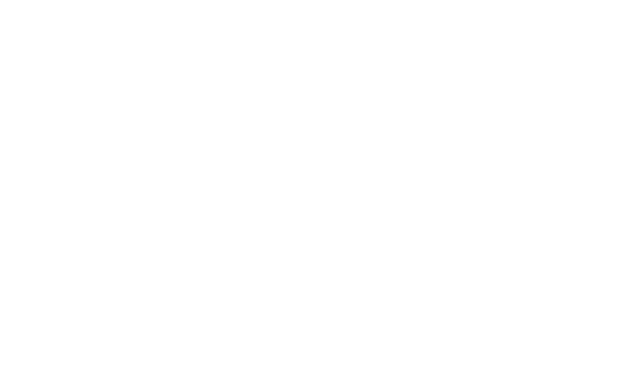
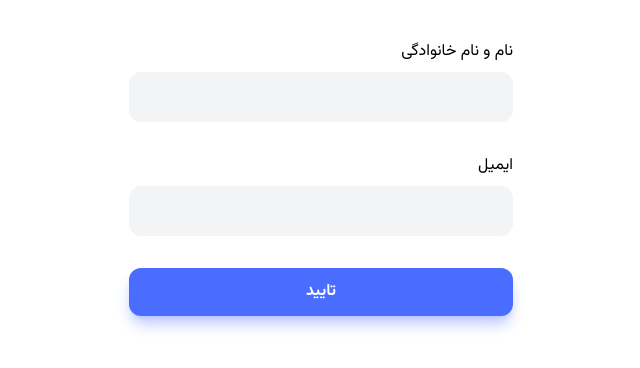
Before and after one commit to amirShirany/Freelancering_App, a React (Vite) app: page /complete-profile in a window 1280 px wide. Before the commit this address had no page. Shown: the top 368 px of the page, without its empty margins (389-1029 px from the left). Built offline with nearby package versions, Linux system fonts and the light colour scheme.

Commit message:
Add : CompleteProfileForm

```diff
--- a/src/App.jsx
+++ b/src/App.jsx
@@ -1,7 +1,8 @@
 import { Routes, Route } from "react-router-dom"
-import Auth from "./pages/auth"
 import { QueryClient, QueryClientProvider } from "@tanstack/react-query"
 import { Toaster } from "react-hot-toast"
+import Auth from "./pages/auth"
+import CompleteProfile from "./pages/CompleteProfile"
 
 //? Create a new instance of QueryClient
 const queryClient = new QueryClient()
@@ -13,6 +14,7 @@
       <div className="container xl:max-w-7xl">
         <Routes>
           <Route path="/auth" element={<Auth />} />
+          <Route path="/complete-profile" element={<CompleteProfile />} />
         </Routes>
       </div>
     </QueryClientProvider>
--- a/src/features/authentication/AuthContainer.jsx
+++ b/src/features/authentication/AuthContainer.jsx
@@ -9,7 +9,11 @@
   const [step, setStep] = useState(2)
   const [phoneNumber, setPhoneNumber] = useState("09137983097")
 
-  const { isPending: isSendingOtp, mutateAsync } = useMutation({
+  const {
+    isPending: isSendingOtp,
+    mutateAsync,
+    data: otpResponse,
+  } = useMutation({
     mutationFn: getOtp,
   })
   const sendotpHandler = async (e) => {
@@ -40,6 +44,7 @@
           <CheckOTPForm
             phoneNumber={phoneNumber}
             onResendOtp={sendotpHandler}
+            otpResponse={otpResponse}
             onBack={() => setStep((s) => s - 1)}
           />
         )
--- a/src/features/authentication/CheckOTPForm.jsx
+++ b/src/features/authentication/CheckOTPForm.jsx
@@ -1,14 +1,15 @@
 import { useEffect, useState } from "react"
 import { useMutation } from "@tanstack/react-query"
 import { FaArrowRight } from "react-icons/fa6"
+import { CiEdit } from "react-icons/ci"
 import { checkOtp } from "../../services/authApi"
 import { useNavigate } from "react-router-dom"
 import OTPInput from "react-otp-input"
 import toast from "react-hot-toast"
 
 const time = 120
-// eslint-disable-next-line react/prop-types
-function CheckOTPForm({ phoneNumber, onBack, onResendOtp }) {
+
+function CheckOTPForm({ phoneNumber, onBack, onResendOtp, otpResponse }) {
   const navigate = useNavigate()
   const [otp, setOtp] = useState("")
   const [timeLeft, setTimeLeft] = useState(time) // 2 minutes in seconds
@@ -59,6 +60,16 @@
         <button onClick={onBack}>
           <FaArrowRight className="w-6 h-6 text-secondary-700 cursor-pointer" />
         </button>
+
+        {otpResponse && (
+          <p className="flex items-center gap-x-2">
+            {otpResponse.message}
+            <button onClick={onBack}>
+              <CiEdit className="w-6 h-6 text-primary-900" />
+            </button>
+          </p>
+        )}
+
         <p className="font-bold text-secondary-800">کد تایید را وارد کنید:</p>
         <OTPInput
           value={otp}
@@ -88,9 +99,13 @@
           )}
         </div>
 
-        <button type="submit" className="btn btn--primary w-full">
-          تایید
-        </button>
+        {isPending ? (
+          <Loading />
+        ) : (
+          <button type="submit" className="btn btn--primary w-full">
+            تایید
+          </button>
+        )}
       </form>
     </>
   )
--- /dev/null
+++ b/src/features/authentication/CompleteProfileForm.jsx
@@ -0,0 +1,29 @@
+import { useState } from "react"
+import TextField from "../../ui/TextField"
+
+function CompleteProfileForm() {
+  const [fullName, setFullName] = useState()
+  const [email, setEmail] = useState()
+
+  return (
+    <div className="w-full sm:max-w-sm">
+      <form className="space-y-8">
+        <TextField
+          label="نام و نام خانوادگی"
+          name="fullName"
+          onchange={(e) => setFullName(e.target.value)}
+          value={fullName}
+        />
+        <TextField
+          label="ایمیل"
+          name="email"
+          onchange={(e) => setEmail(e.target.value)}
+          value={email}
+        />
+        <button className="btn btn--primary w-full">تایید</button>
+      </form>
+    </div>
+  )
+}
+
+export default CompleteProfileForm
--- /dev/null
+++ b/src/pages/CompleteProfile.jsx
@@ -0,0 +1,11 @@
+import CompleteProfileForm from "../features/authentication/CompleteProfileForm"
+
+function CompleteProfile() {
+  return (
+    <div className="flex justify-center pt-10">
+      <CompleteProfileForm />
+    </div>
+  )
+}
+
+export default CompleteProfile
--- a/src/services/authApi.js
+++ b/src/services/authApi.js
@@ -1,7 +1,7 @@
 import http from "./httpServices"
 
 export function getOtp(phoneNumber) {
-  return http.post("/user/get-otp", phoneNumber).then((res) => res.data)
+  return http.post("/user/get-otp", phoneNumber).then((data) => data.data)
 }
 
 export function checkOtp(phoneNumber) {
```
Also changed, not shown: eslint.config.js (+17 -16 lines).
